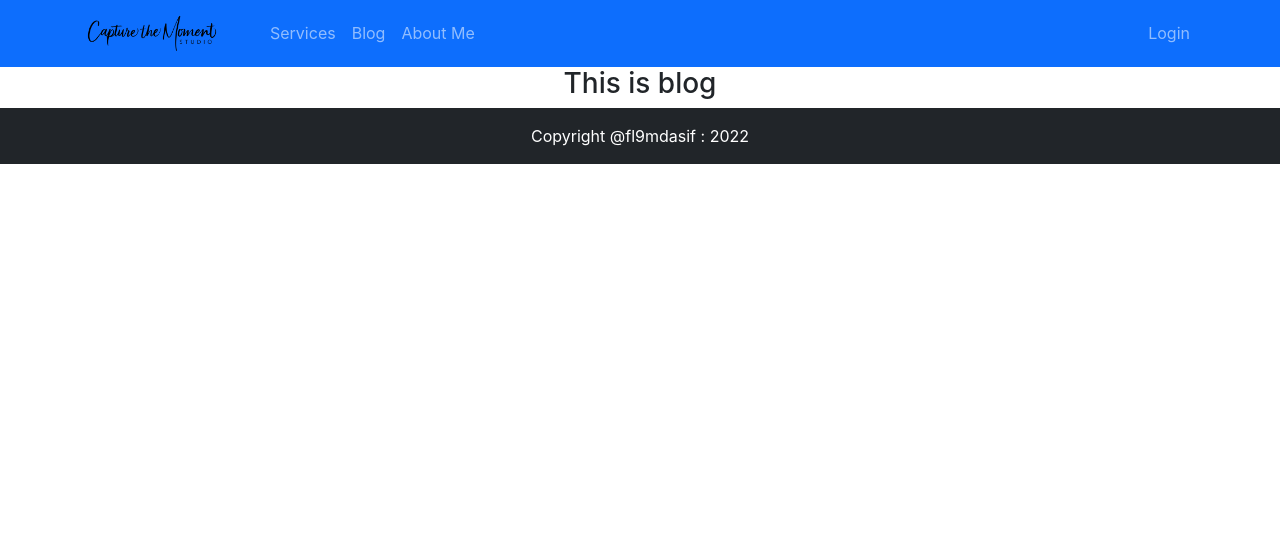
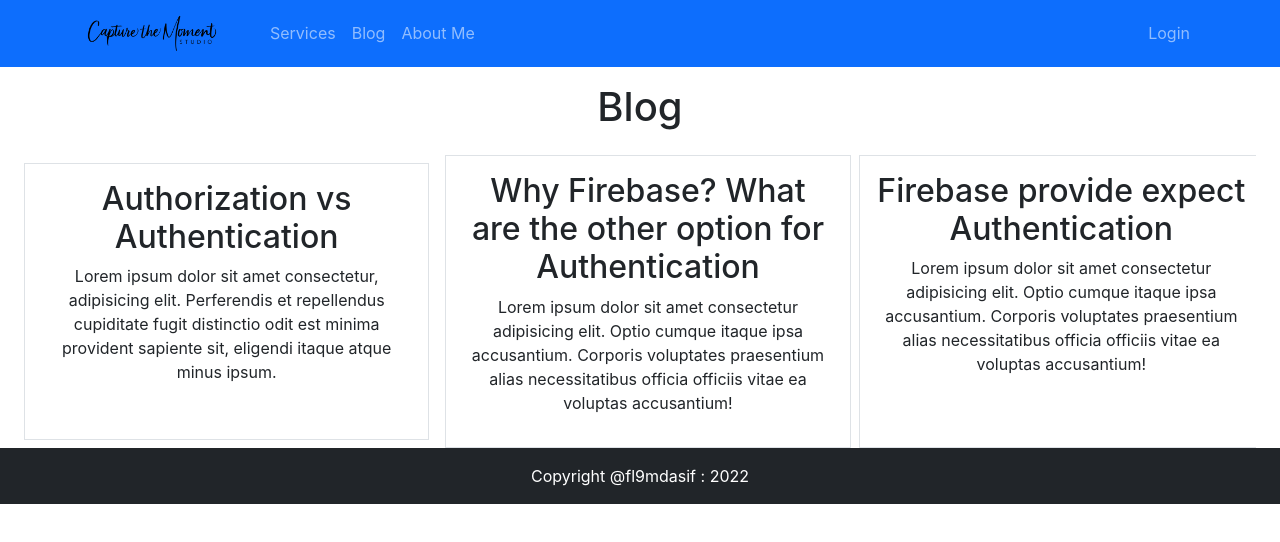
Before and after one commit to fl9mdasif/Indeoendent-service-provider, a React (Create React App) app: page /blog in a window 1280 px wide. Shown: the top 542 px of the page. Built offline with nearby package versions, Linux system fonts and the light colour scheme; no server answers.

Commit message:
added blog page

```diff
--- a/src/App.js
+++ b/src/App.js
@@ -10,6 +10,7 @@ import Registration from './pages/Login/Registration/Registration';
 import Blog from './pages/Blog/Blog';
 import NotFound404 from './pages/404ErrPage/NotFound404';
 import CheckOut from './pages/CheckOut/CheckOut';
+import RequireAuth from './pages/Login/RequireAuth/RequireAuth';
 
 
 function App() {
@@ -24,7 +25,10 @@ function App() {
         <Route path="about" element={<AboutMe />}></Route>
         <Route path="login" element={<Login />}></Route>
         <Route path="registration" element={<Registration />}></Route>
-        <Route path="checkout" element={<CheckOut/>}></Route>
+        <Route path="checkout" element={
+          <RequireAuth>
+            <CheckOut />
+          </RequireAuth>}></Route>
         <Route path="*" element={<NotFound404 />}></Route>
       </Routes>
       <Footer></Footer>
--- a/src/pages/Blog/Blog.js
+++ b/src/pages/Blog/Blog.js
@@ -2,8 +2,22 @@ import React from 'react';
 
 const Blog = () => {
     return (
-        <div>
-            <h3>This is blog</h3>
+        <div className=" mx-4 overflow-hidden">
+            <h1 className="p-3 ">Blog</h1>
+            <div className="row gx-3 ">
+                <div className="col border  m-2 p-3">
+                    <h2>Authorization vs Authentication</h2>
+                    <p>Lorem ipsum dolor sit amet consectetur, adipisicing elit. Perferendis et repellendus cupiditate fugit distinctio odit est minima provident sapiente sit, eligendi itaque atque minus ipsum.</p>
+                </div>
+                <div className="col border mx-2 p-3 ">
+                    <h2>Why Firebase? What are the other option for Authentication</h2>
+                    <p>Lorem ipsum dolor sit amet consectetur adipisicing elit. Optio cumque itaque ipsa accusantium. Corporis voluptates praesentium alias necessitatibus officia officiis vitae ea voluptas accusantium!</p>
+                </div>
+                <div className="col border p-3 ">
+                    <h2>Firebase provide expect Authentication</h2>
+                    <p>Lorem ipsum dolor sit amet consectetur adipisicing elit. Optio cumque itaque ipsa accusantium. Corporis voluptates praesentium alias necessitatibus officia officiis vitae ea voluptas accusantium!</p>
+                </div>
+            </div>
         </div>
     );
 };
```
